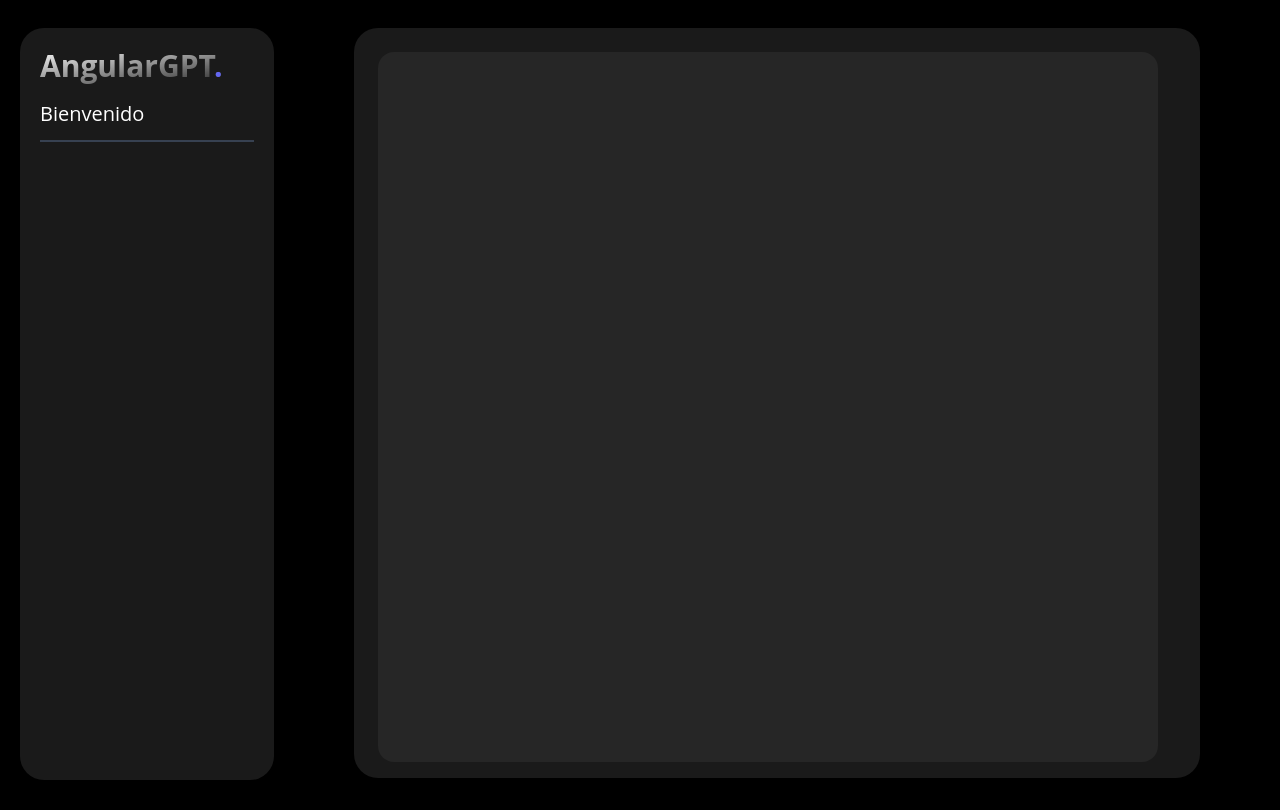
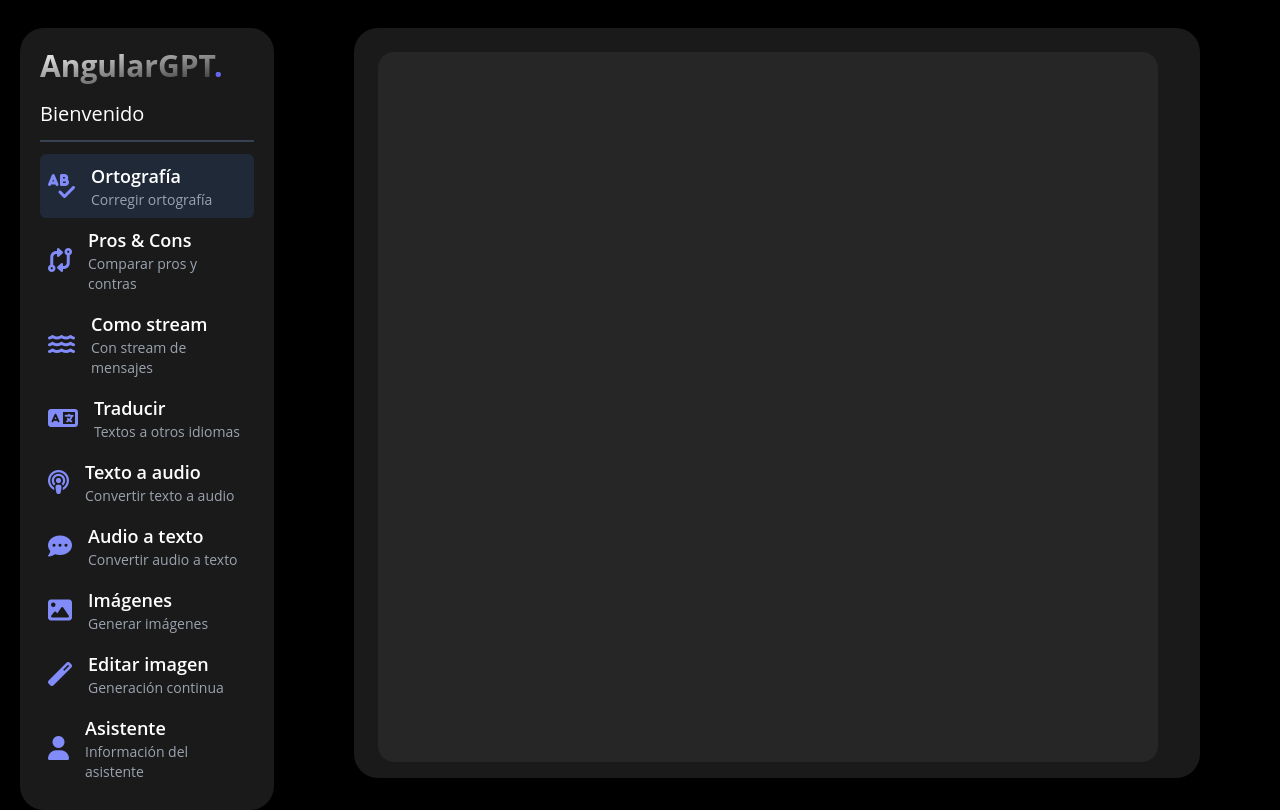
Before and after one commit to JonaxelN/AngularGpt, an Angular app: page /orthography in a window 1280 px wide. Built offline with nearby package versions, Linux system fonts and the light colour scheme.

Commit message:
Menu Lateral

```diff
--- /dev/null
+++ b/src/app/presentation/components/sidebarMenuItem/sidebarMenuItem.component.ts
@@ -0,0 +1,30 @@
+import { ChangeDetectionStrategy, Component, Input } from '@angular/core';
+import { RouterModule } from '@angular/router';
+
+@Component({
+  selector: 'app-sidebar-menu-item',
+  standalone: true,
+  imports: [
+    RouterModule
+  ],
+  template: `
+  <a
+    [routerLink]="path"
+    routerLinkActive="bg-gray-800"
+    class="flex justify-center items-center hover:bg-gray-800 rounded-md p-2 transition-colors"
+     >
+     <i class="{{icon}} text-2xl mr-4 text-indigo-400"></i>
+     <div class="flex flex-col flex-grow">
+      <span class="text-white text-lg font-semibold">{{title}}</span>
+      <span class="text-gray-400 text-sm">{{description}}</span>
+     </div>
+    </a>
+  `,
+  changeDetection: ChangeDetectionStrategy.OnPush,
+})
+export class SidebarMenuItemComponent {
+  @Input({required: true}) icon!: string;
+  @Input({required: true}) title!: string;
+  @Input({required: true}) description!: string;
+  @Input({required: true}) path!: string;
+ }
--- a/src/app/presentation/layouts/dashboardLayout/dashboardLayout.component.html
+++ b/src/app/presentation/layouts/dashboardLayout/dashboardLayout.component.html
@@ -12,7 +12,14 @@
     <div class="border-gray-700 border my-3"></div>
 
     <!-- Nav Links -->
-
+    @for (route of routes; track route.path) {
+      <app-sidebar-menu-item
+      [description]="route.data!['description']"
+      [icon]="route.data!['icon']"
+      [title]="route.data!['title']"
+      [path]="route.path!"
+      ></app-sidebar-menu-item>
+    }
     <!-- End Nav Links -->
   </nav>
 
--- a/src/app/presentation/layouts/dashboardLayout/dashboardLayout.component.ts
+++ b/src/app/presentation/layouts/dashboardLayout/dashboardLayout.component.ts
@@ -1,15 +1,20 @@
 import { CommonModule } from '@angular/common';
 import { ChangeDetectionStrategy, Component } from '@angular/core';
 import { RouterModule } from '@angular/router';
+import { SidebarMenuItemComponent } from '../../components/sidebarMenuItem/sidebarMenuItem.component';
+import { routes } from '../../../app.routes';
 
 @Component({
   selector: 'app-dashboard-layout',
   standalone: true,
   imports: [
     CommonModule,
-    RouterModule
+    RouterModule,
+    SidebarMenuItemComponent
   ],
   templateUrl: './dashboardLayout.component.html',
   changeDetection: ChangeDetectionStrategy.OnPush,
 })
-export class DashboardLayoutComponent { }
+export class DashboardLayoutComponent {
+  public routes = routes[0].children?.filter((route) => route.data);
+}
```
